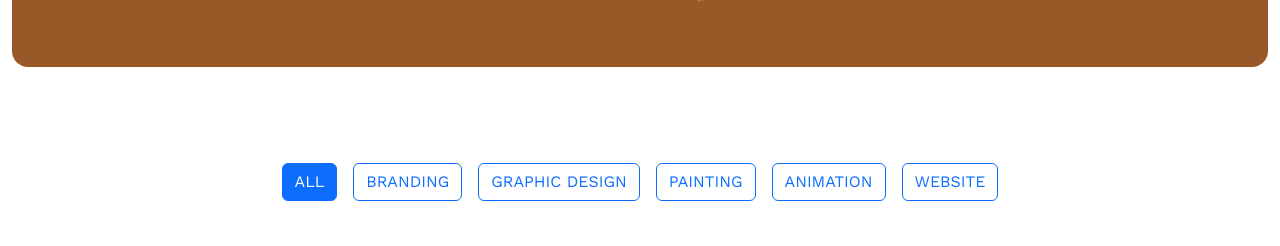
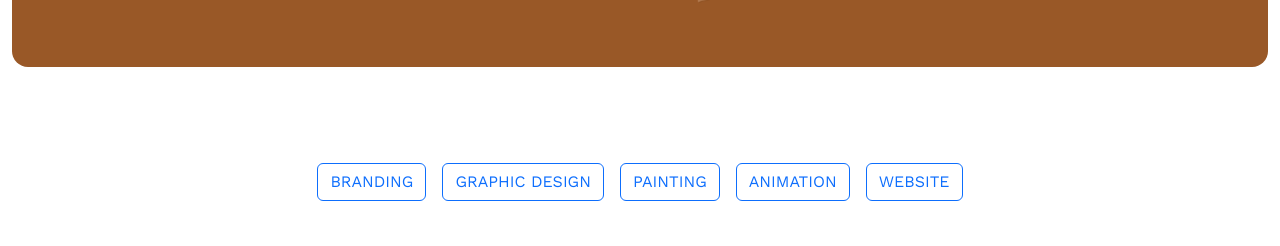
Before and after one commit to ShainaMarie01/Creative-Portfolio, a plain HTML site: page Creative Portfolio/Creative_Portfolio/index.html in a window 1280 px wide. Shown: the part 635-881 px from the top of the page. Drawn offline with nearby package versions, Linux system fonts and the light colour scheme.

Commit message:
Update index.html

```diff
--- a/Creative Portfolio/Creative_Portfolio/index.html
+++ b/Creative Portfolio/Creative_Portfolio/index.html
@@ -234,7 +234,6 @@
   <div class="container">
     <!-- FILTER BUTTONS -->
     <div id="filters" class="button-group d-flex flex-wrap gap-3 justify-content-center py-5" data-aos="fade-up">
-      <a href="#" class="btn btn-outline-primary text-uppercase is-checked" data-filter="*">All</a>
       <a href="#" class="btn btn-outline-primary text-uppercase" data-filter=".branding">Branding</a>
       <a href="#" class="btn btn-outline-primary text-uppercase" data-filter=".graphicdesign">Graphic Design</a>
       <a href="#" class="btn btn-outline-primary text-uppercase" data-filter=".painting">Painting</a>
```
